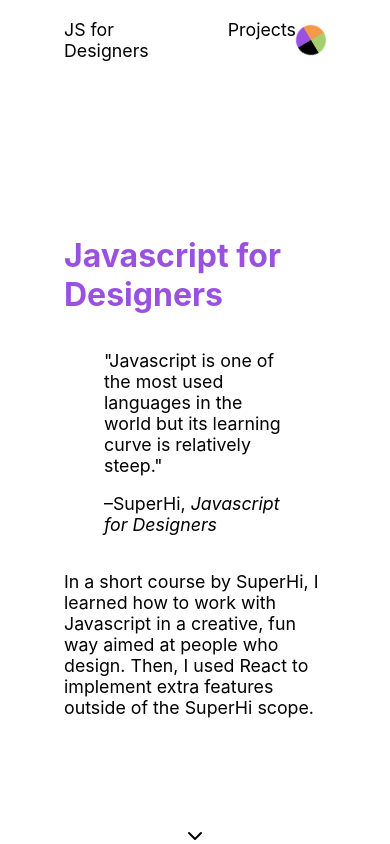
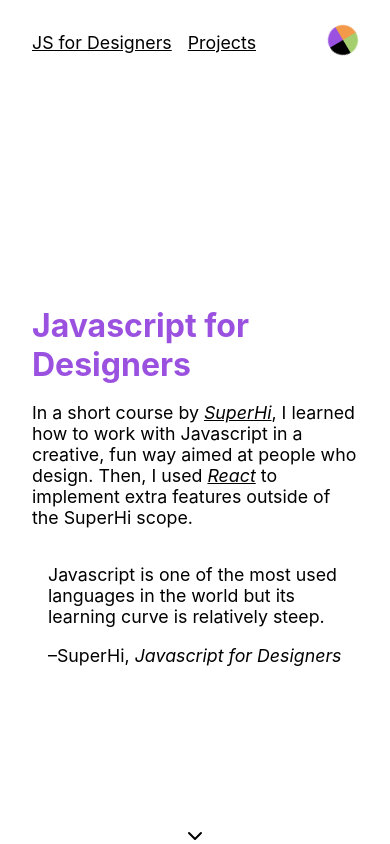
Before and after one commit to gideonibemerejr/js-for-designers, a React (Create React App) app: page / in a window 390 px wide. Shown: the top 844 px of the page. Built offline with nearby package versions, Linux system fonts and the light colour scheme.

Commit message:
Update HomePage text to include proper links to Superhi, this repository, and React

```diff
--- a/src/Pages/HomePage/HomePage.css
+++ b/src/Pages/HomePage/HomePage.css
@@ -1,3 +1,6 @@
+blockquote {
+  margin: 0 1rem 0 1rem;
+}
 .HomePage-header {
   min-height: 70vh;
   display: flex;
@@ -51,17 +54,17 @@
 }
 
 .HomePage-nav > li {
-  margin-left: 2rem;
+  margin-right: 1rem;
 }
 
 .HomePage-link {
   color: inherit;
-  text-decoration: none;
   padding-bottom: 0.25rem;
 }
 
 .HomePage-link:hover {
   color: #9b51e0;
+  text-decoration: none;
   border-bottom: 2px solid #9b51e0;
   transition: color 0.5s;
 }
@@ -155,6 +158,16 @@
   }
 }
 
+@media screen and (max-width: 579px) {
+  .HomePage-header {
+    padding: 0 2rem;
+  }
+
+  .HomePage-projects-list {
+    padding: 2rem 2rem 0;
+  }
+}
+
 @media (prefers-reduced-motion: reduce) {
   html {
     scroll-behavior: auto;
--- a/src/Pages/HomePage/index.jsx
+++ b/src/Pages/HomePage/index.jsx
@@ -10,7 +10,10 @@
         <nav className="HomePage-navbar">
 
           <ul className="HomePage-nav">
-          <a  href="/"  className="HomePage-link">JS for Designers</a>
+            <li>
+
+            <a  href="/"  className="HomePage-link">JS for Designers</a>
+            </li>
             <li>
               <a className="HomePage-link" href="#Projects">Projects</a>
             </li>
@@ -25,19 +28,18 @@
             <h1>
             Javascript for Designers
             </h1>
+            <p>
+
+            In a short course by <a className="HomePage-link" target="_blank" rel="noopener noreferrer" href="https://www.superhi.com"><i>SuperHi</i></a>, I learned how to work with Javascript in a creative, fun way aimed at people who design. Then, I used <a className="HomePage-link" target="_blank" rel="noopener noreferrer" href="https://www.reactjs.org"><i>React</i></a> to implement extra features outside of the SuperHi scope.
+
+            </p>
             <blockquote cite="https://www.superhi.com/courses/javascript-for-designers">
 
             <p>
-            "Javascript is one of the most used languages in the world but its learning curve is relatively steep."
+            Javascript is one of the most used languages in the world but its learning curve is relatively steep.
             </p>
             <footer>–SuperHi, <cite>Javascript for Designers</cite></footer>
             </blockquote>
-
-            <p>
-
-            In a short course by <a className="HomePage-link" target="_blank" rel="noopener noreferrer" href="https://www.superhi.com">SuperHi</a>, I learned how to work with Javascript in a creative, fun way aimed at people who design. Then, I used React to implement extra features outside of the SuperHi scope.
-
-            </p>
           </article>
 
         </section>
@@ -48,7 +50,7 @@
       <main id="Projects" className="HomePage-projects-list">
         <div  className="HomePage-section-heading">
         <h2>Projects</h2>
-        <p>These projects were completed with <a className="HomePage-link" target="_blank" rel="noopener noreferrer" href="https://www.superhi.com"><i>SuperHi</i></a>'s Javascript for Designers course and extended using React. Checkout the repository for this entire project <a className="HomePage-link" target="_blank" rel="noopener noreferrer" href="https://github.com/gideonibemerejr/js-for-designers"><i>here</i></a>.</p>
+        <p>These projects were completed with <a className="HomePage-link" target="_blank" rel="noopener noreferrer" href="https://www.superhi.com"><i>SuperHi</i></a>'s <a className="HomePage-link" target="_blank" rel="noopener noreferrer" href="https://www.superhi.com/courses/javascript-for-designers"><i>Javascript for Designers</i></a> course and extended using React. Checkout the Github repository for this entire project <a className="HomePage-link" target="_blank" rel="noopener noreferrer" href="https://github.com/gideonibemerejr/js-for-designers"><i>here</i></a>.</p>
         </div>
         {
           data.map((project, idx) => (
```
